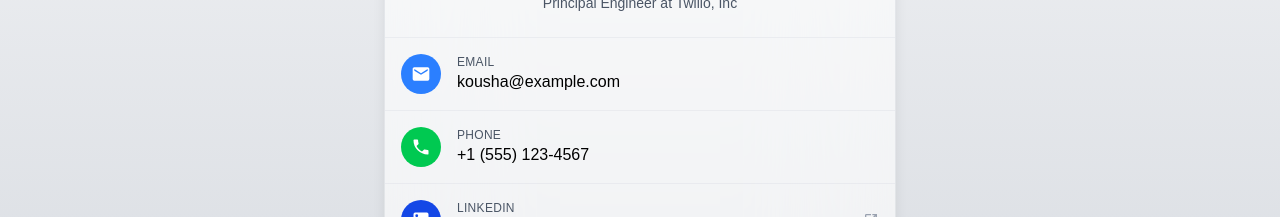
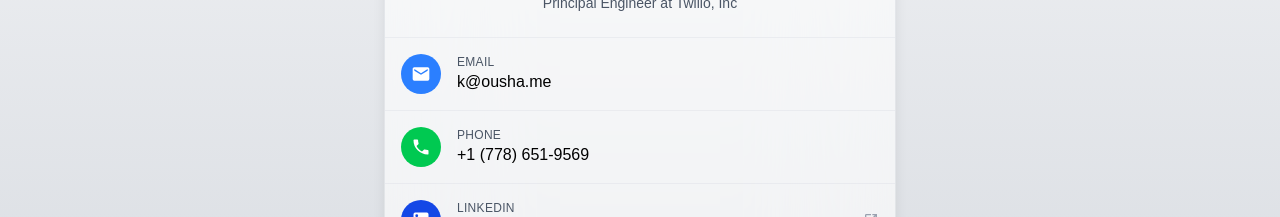
Before and after one commit to ktalebian/website, a Next.js app: page /contacts in a window 1280 px wide. Shown: the part 252-469 px from the top of the page. Built offline with nearby package versions, Linux system fonts and the light colour scheme.

Commit message:
boilerplate ios

```diff
--- a/src/app/contacts/page.tsx
+++ b/src/app/contacts/page.tsx
@@ -39,7 +39,7 @@ export default function Contacts() {
             {/* Email */}
             <div
               className="p-4 hover:bg-white/30 transition-colors cursor-pointer"
-              onClick={() => copyToClipboard("kousha@example.com", "email")}
+              onClick={() => copyToClipboard("k@ousha.me", "email")}
             >
               <div className="flex items-center gap-4">
                 <div className="w-10 h-10 bg-blue-500 rounded-full flex items-center justify-center">
@@ -55,7 +55,7 @@ export default function Contacts() {
                   <p className="text-gray-600 text-xs uppercase tracking-wide">
                     Email
                   </p>
-                  <p className="text-black font-medium">kousha@example.com</p>
+                  <p className="text-black font-medium">k@ousha.me</p>
                 </div>
                 {copied === "email" && (
                   <span className="text-green-600 text-sm font-medium">
@@ -65,10 +65,9 @@ export default function Contacts() {
               </div>
             </div>
 
-            {/* Phone */}
             <div
               className="p-4 hover:bg-white/30 transition-colors cursor-pointer"
-              onClick={() => copyToClipboard("+1 (555) 123-4567", "phone")}
+              onClick={() => copyToClipboard("+17786519569", "phone")}
             >
               <div className="flex items-center gap-4">
                 <div className="w-10 h-10 bg-green-500 rounded-full flex items-center justify-center">
@@ -84,7 +83,7 @@ export default function Contacts() {
                   <p className="text-gray-600 text-xs uppercase tracking-wide">
                     Phone
                   </p>
-                  <p className="text-black font-medium">+1 (555) 123-4567</p>
+                  <p className="text-black font-medium">+1 (778) 651-9569</p>
                 </div>
                 {copied === "phone" && (
                   <span className="text-green-600 text-sm font-medium">
@@ -94,7 +93,6 @@ export default function Contacts() {
               </div>
             </div>
 
-            {/* LinkedIn */}
             <div className="p-4 hover:bg-white/30 transition-colors cursor-pointer">
               <a
                 href="https://linkedin.com/in/koushatalebian"
```
